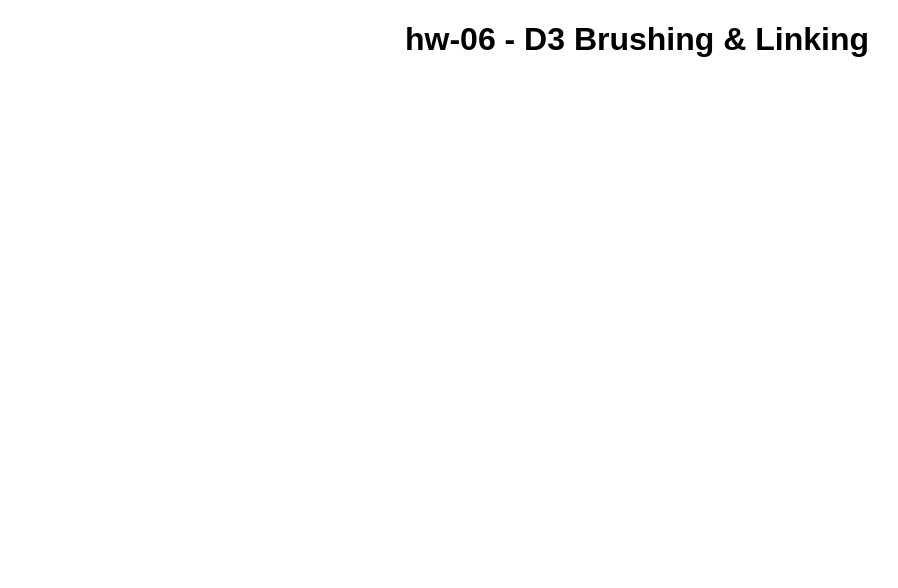
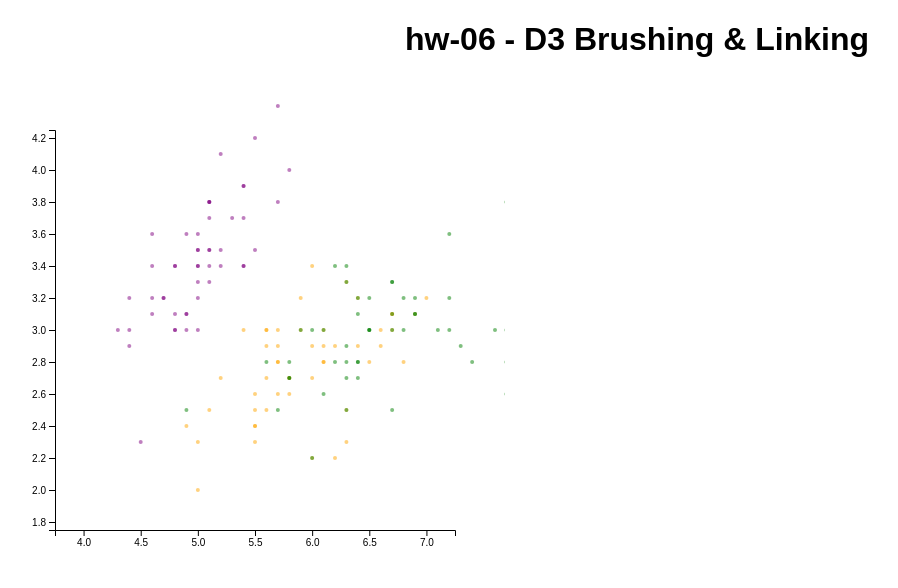
Before and after one commit to DS4200-S23-Class/hw-06-jacob_dave, a plain HTML site: page index.html in a window 1280 px wide. Shown: the whole page, without its empty margins (3-901 px from the left). Drawn offline with Linux system fonts and the light colour scheme.

Commit message:
left column

```diff
--- a/index.html
+++ b/index.html
@@ -15,6 +15,7 @@
     <h1 class="center">hw-06 - D3 Brushing & Linking</h1>
     <div class="flex">
       <div id="column">
+        <div id="vis1"></div>
       </div>
 
       <div id="column">
@@ -23,8 +24,7 @@
       <div id="column">
       </div>
     </div>
-
-  </div>
+    <script src="js/main.js"></script>
   </div>
 </body>
 
--- a/js/main.js
+++ b/js/main.js
@@ -0,0 +1,81 @@
+// setting up the basics
+const FRAME_HEIGHT = 500;
+const FRAME_WIDTH = 500;
+const MARGINS = {left: 50,
+                right: 50,
+                top:50,
+                bottom:50};
+
+const FRAME1 = d3.select('#vis1')
+                    .append('svg')
+                        .attr('height', FRAME_HEIGHT)
+                        .attr('width', FRAME_WIDTH)
+                        .attr('class', 'frame');
+
+const VIS_HEIGHT = FRAME_HEIGHT - MARGINS.top - MARGINS.bottom
+const VIS_WIDTH = FRAME_WIDTH - MARGINS.left - MARGINS.right
+
+// Read the csv file
+function first_scatter() {
+    d3.csv('data/iris.csv').then((data) => {
+        // Establish max and min bounds for data
+        const MAX_X = d3.max(data, (d) => {
+            return parseInt(d.Sepal_Length)
+        });
+
+        const MIN_X = d3.min(data, (d) => {
+            return parseInt(d.Sepal_Length)
+        });
+
+        const MAX_Y = d3.max(data, (d) => {
+            return parseInt(d.Sepal_Width)
+        })
+
+        const MIN_Y = d3.min(data, (d) => {
+            return parseInt(d.Sepal_Width)
+        })
+
+        // making scaling functions for both x and y values
+        const X_SCALE = d3.scaleLinear()
+            .domain([MIN_X - 0.25, MAX_X + 0.25])
+            .range([0, VIS_WIDTH]);
+
+        const Y_SCALE = d3.scaleLinear()
+            .domain([MIN_Y - 0.25, MAX_Y + 0.25])
+            .range([VIS_HEIGHT, 0]);
+
+        const myColor = d3.scaleOrdinal().domain(data)
+            .range(["green", "purple", "orange"])
+
+        // adding pointsx
+        FRAME1.selectAll('points')
+            .data(data)
+            .enter()
+            .append('circle')
+            .attr('cx', (d) => {
+                return (MARGINS.left + X_SCALE(d.Sepal_Length))
+            })
+            .attr('cy', (d) => {
+                return (MARGINS.top + Y_SCALE(d.Sepal_Width))
+            })
+            .attr('r', 2)
+            .attr('fill', function(d){return myColor(d.Species)})
+            .attr('opacity', 0.5)
+            .attr('class', 'point');
+
+        // add y axis
+        FRAME1.append('g')
+            .attr('transform', 'translate(' + MARGINS.top + ',' + MARGINS.left + ')')
+            .call(d3.axisLeft(Y_SCALE).ticks(10))
+            .attr('font-size', '10px');
+
+        // add x axis
+        FRAME1.append('g')
+            .attr('transform', 'translate(' + MARGINS.left + ',' + (VIS_HEIGHT + MARGINS.top) + ')')
+            .call(d3.axisBottom(X_SCALE).ticks(10))
+            .attr('font-size', '10px');
+
+    });
+};
+
+first_scatter();
```
